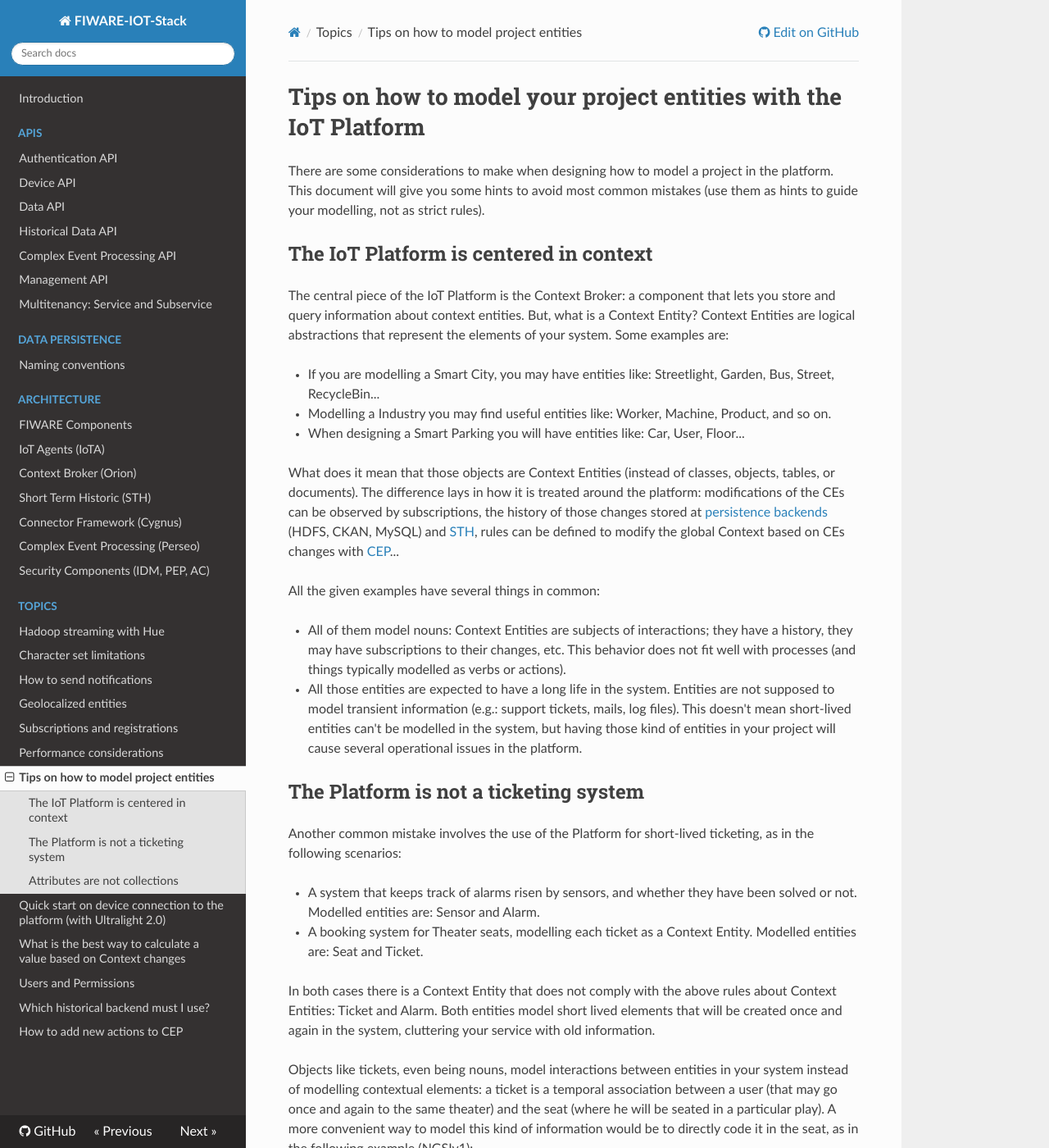
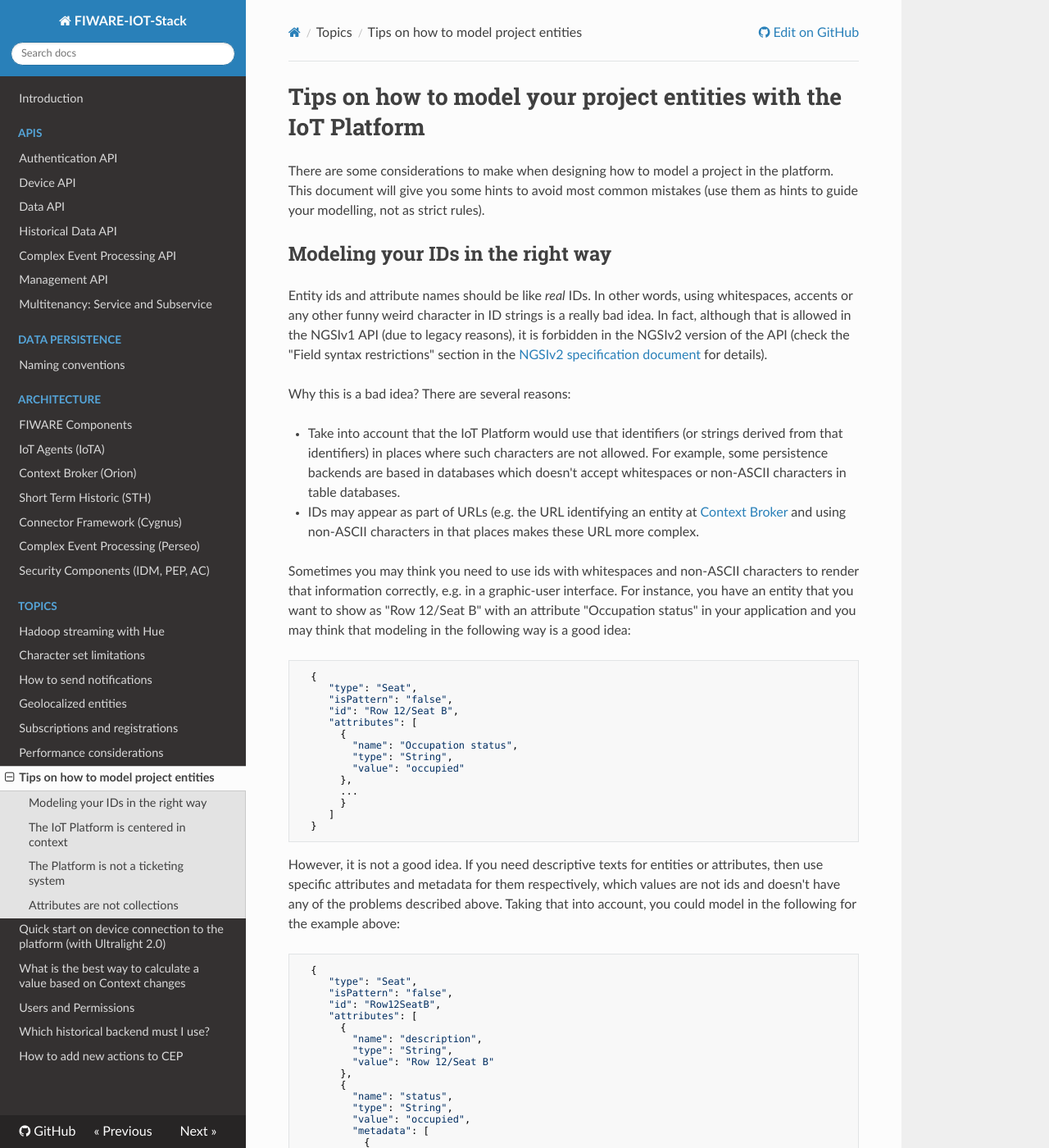
Before and after one commit to telefonicaid/thinking-cities, an MkDocs documentation site: the page built from docs/topics/modelling_considerations.md, in a window 1280 px wide and 1400 px high. Shown: the whole window at 82% size. Built offline with MkDocs 1.6.1, drawn with Linux system fonts in a browser that asks for light colours; nearby versions of some CDN libraries; old or Windows-style settings are respelled for this version of MkDocs; some of the changed text lies outside the part shown.

Commit message:
ADD section to moleling tips about right id modeling

```diff
--- a/docs/topics/modelling_considerations.md
+++ b/docs/topics/modelling_considerations.md
@@ -2,6 +2,78 @@
 
 There are some considerations to make when designing how to model a project in the platform. This document will give you
 some hints to avoid most common mistakes (use them as hints to guide your modelling, not as strict rules).
+
+## Modeling your IDs in the right way
+
+Entity ids and attribute names should be like *real* IDs. In other words, using whitespaces, accents or
+any other funny weird character in ID strings is a really bad idea. In fact, although that is allowed in the NGSIv1
+API (due to legacy reasons), it is forbidden in the NGSIv2 version of the API (check the "Field syntax restrictions"
+section in the [NGSIv2 specification document](http://telefonicaid.github.io/fiware-orion/api/v2/stable) for details).
+
+Why this is a bad idea? There are several reasons:
+
+* Take into account that the IoT Platform would use that identifiers (or strings derived from that identifiers) in
+  places where such characters are not allowed. For example, some persistence backends are based in databases which
+  doesn't accept whitespaces or non-ASCII characters in table databases.
+* IDs may appear as part of URLs (e.g. the URL identifying an entity at [Context Broker](../context_broker.md) and
+  using non-ASCII characters in that places makes these URL more complex.
+
+Sometimes you may think you need to use ids with whitespaces and non-ASCII characters to render that information
+correctly, e.g. in a graphic-user interface. For instance, you have an entity that you want to show as
+"Row 12/Seat B" with an attribute "Occupation status" in your application and you may think that
+modeling in the following way is a good idea:
+
+
+      {
+         "type": "Seat",
+         "isPattern": "false",
+         "id": "Row 12/Seat B",
+         "attributes": [
+           {
+             "name": "Occupation status",
+             "type": "String",
+             "value": "occupied"
+           },
+           ...
+           }
+         ]
+      }
+
+However, it is not a good idea. If you need descriptive texts for entities or attributes, then use specific
+attributes and metadata for them respectively, which values are not ids and doesn't have any of the problems
+described above. Taking that into account, you could model in the following for the example above:
+
+      {
+         "type": "Seat",
+         "isPattern": "false",
+         "id": "Row12SeatB",
+         "attributes": [
+           {
+             "name": "description",
+             "type": "String",
+             "value": "Row 12/Seat B"
+           },
+           {
+             "name": "status",
+             "type": "String",
+             "value": "occupied",
+             "metadata": [
+               {
+                 "name": "description",
+                 "type": "String",
+                 "value": "Occupation status"
+               }
+             ]
+           },
+           ...
+           }
+         ]
+      }
+
+The above consideration applies to entity ids and attribute names but also to other pieces of context
+information which take the role of an ID, in particular to entity types, attribute types, metadata names and
+metadata types.
+
 
 ## The IoT Platform is centered in context
 
```
